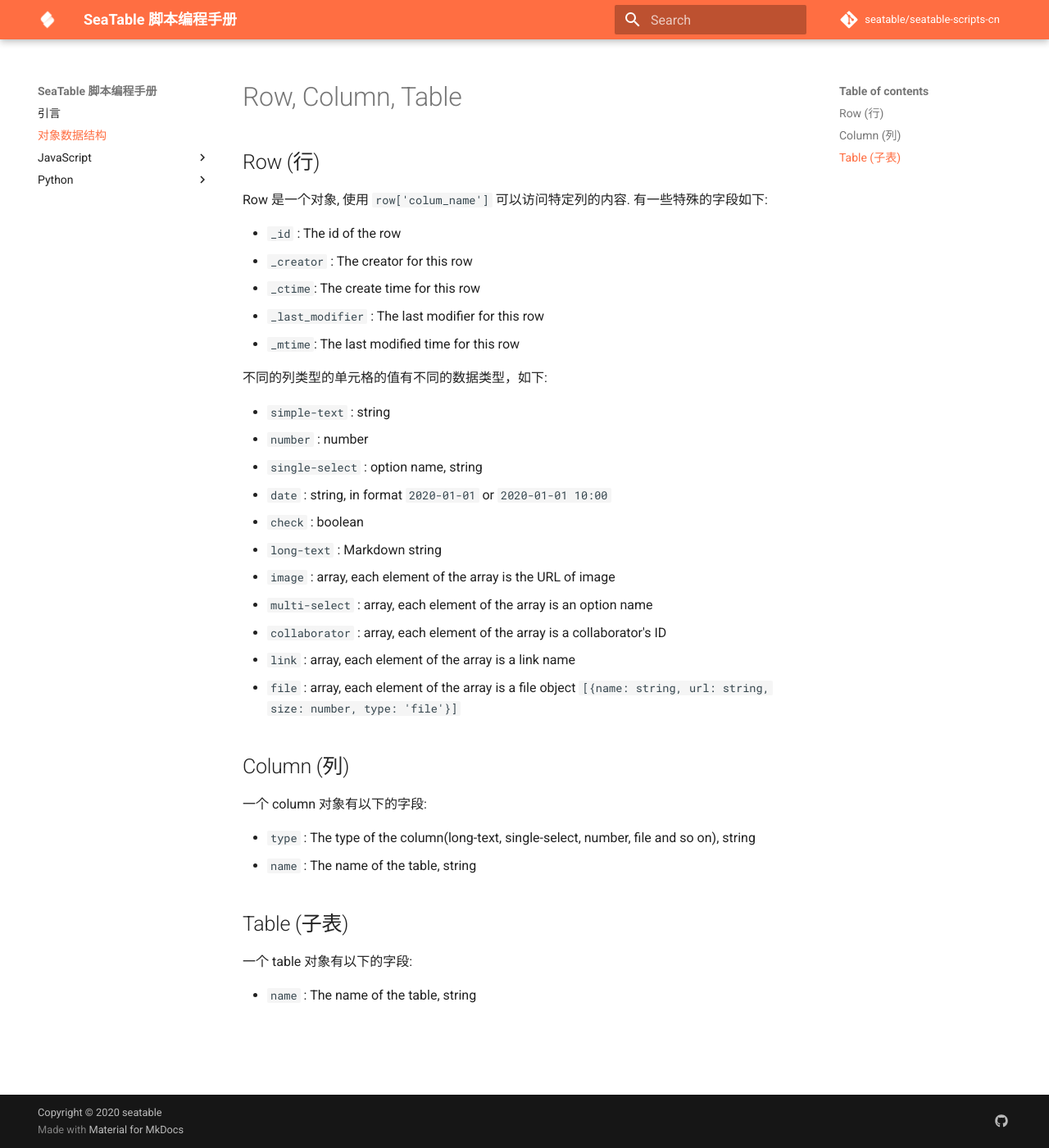
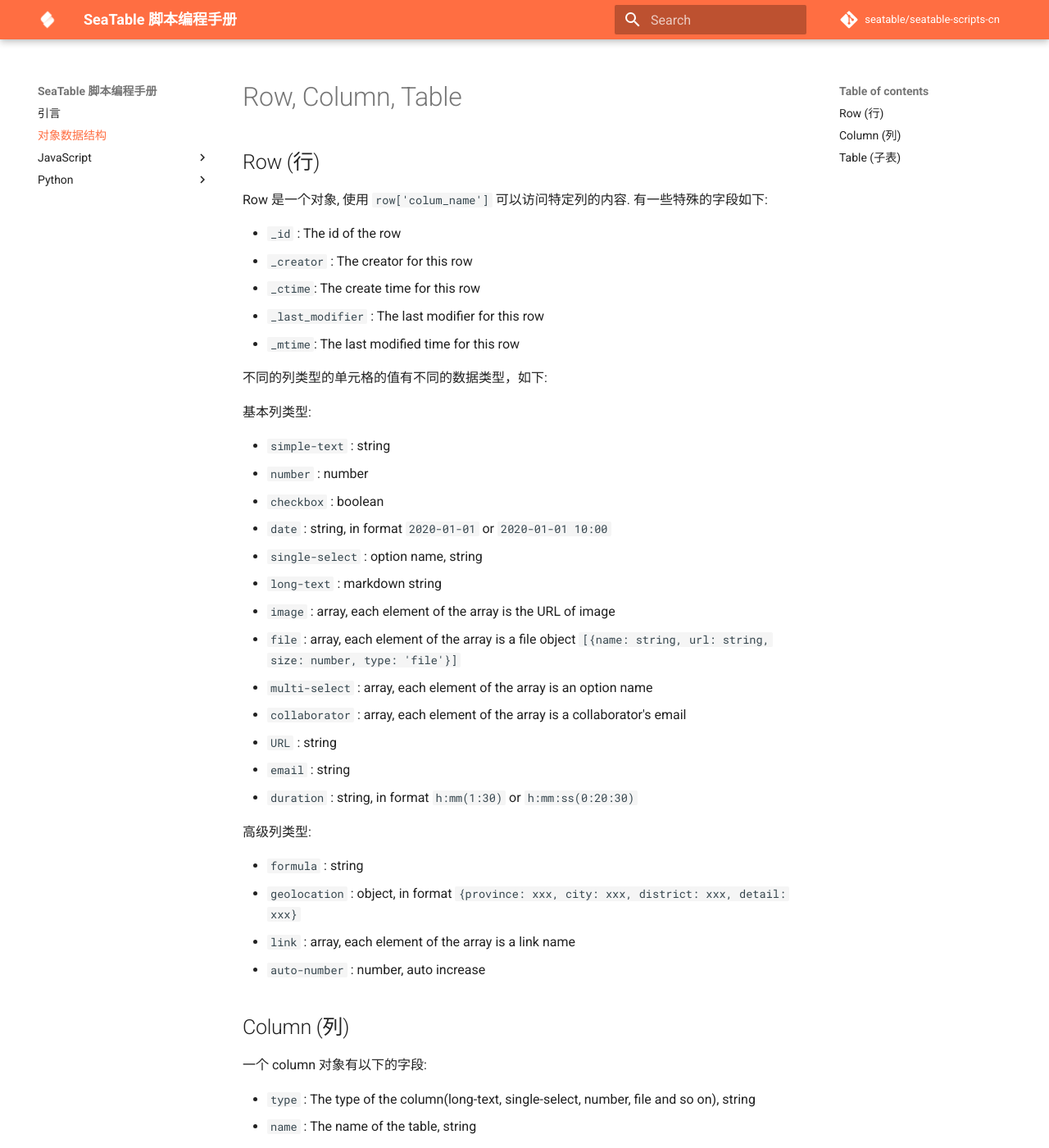
Before and after one commit to seatable/seatable-scripts-cn, an MkDocs documentation site: the page built from manual/data-structure.md, in a window 1280 px wide and 1400 px high. Shown: the whole window at 82% size. Built offline with MkDocs 1.6.1 and Material for MkDocs 9.7.7, drawn with Linux system fonts in a browser that asks for light colours; comment, search, counter and statistics services are not loaded.

Commit message:
update column type

```diff
--- a/manual/data-structure.md
+++ b/manual/data-structure.md
@@ -12,17 +12,28 @@
 
 不同的列类型的单元格的值有不同的数据类型，如下:
 
+基本列类型:
+
 * `simple-text` : string
 * `number` : number
+* `checkbox` : boolean
+* `date` : string, in format `2020-01-01` or `2020-01-01 10:00`
 * `single-select` : option name, string
-* `date` : string, in format `2020-01-01` or `2020-01-01 10:00`
-* `check` : boolean
-* `long-text` : Markdown string
+* `long-text` : markdown string
 * `image` : array, each element of the array is the URL of image
+* `file` : array, each element of the array is a file object  `[{name: string, url: string, size: number, type: 'file'}]`
 * `multi-select` : array, each element of the array is an option name
-* `collaborator` : array, each element of the array is a collaborator's ID
+* `collaborator` : array, each element of the array is a collaborator's email
+* `URL` : string
+* `email` :  string
+* `duration` : string, in format `h:mm(1:30)` or `h:mm:ss(0:20:30)`
+
+高级列类型:
+
+* `formula` : string
+* `geolocation` : object, in format `{province: xxx, city: xxx, district: xxx, detail: xxx}`
 * `link` : array, each element of the array is a link name
-* `file` : array, each element of the array is a file object  `[{name: string, url: string, size: number, type: 'file'}]`
+* `auto-number` : number, auto increase
 
 ## Column (列)
 
```
